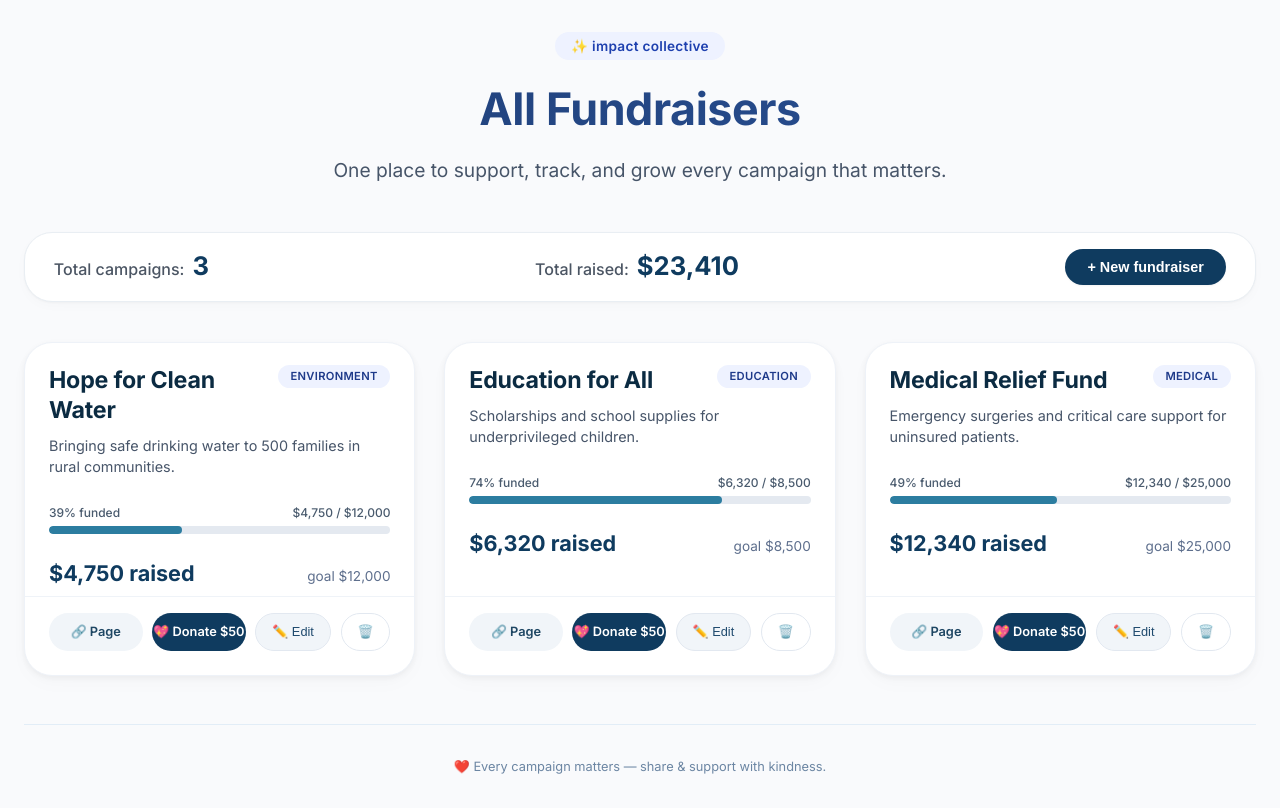
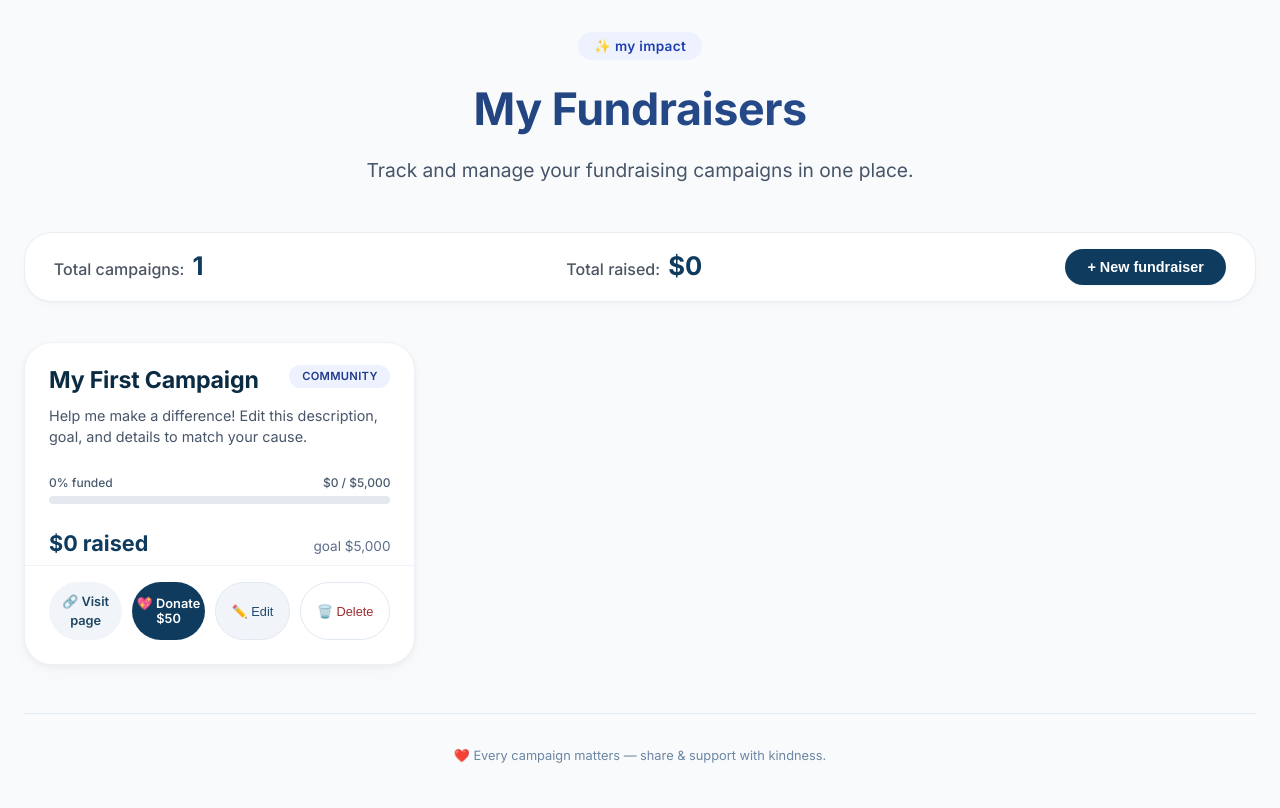
Before and after one commit to jvhn0gl3/Jvhn0gl3.github.io, a plain HTML site: page index.html in a window 1280 px wide. Drawn offline with Linux system fonts and the light colour scheme.

Commit message:
refactor: reduce to single starter fundraiser template
- Remove example fundraisers, keep only one customizable template
- Set initial raised amount to $0 for blank slate
- Preserve all CRUD functionality for adding new campaigns
- Maintain localStorage persistence for user data
- Cleaner starting point for personalized fundraising management

```diff
--- a/index.html
+++ b/index.html
@@ -3,7 +3,7 @@
 <head>
   <meta charset="UTF-8">
   <meta name="viewport" content="width=device-width, initial-scale=1.0, viewport-fit=cover">
-  <title>Fundraiser Hub | All Campaigns</title>
+  <title>Fundraiser Hub | My Campaigns</title>
   <!-- Google Fonts & simple reset for clean modern look -->
   <link href="https://fonts.googleapis.com/css2?family=Inter:opsz,wght@14..32,300;14..32,400;14..32,500;14..32,600;14..32,700&display=swap" rel="stylesheet">
   <style>
@@ -410,9 +410,9 @@
 
 <div class="container">
   <div class="header">
-    <div class="badge">✨ impact collective</div>
-    <h1>All Fundraisers</h1>
-    <div class="subhead">One place to support, track, and grow every campaign that matters.</div>
+    <div class="badge">✨ my impact</div>
+    <h1>My Fundraisers</h1>
+    <div class="subhead">Track and manage your fundraising campaigns in one place.</div>
   </div>
 
   <div class="stats-row">
@@ -492,35 +492,17 @@
         fundraisers = JSON.parse(stored);
       } catch(e) { console.warn(e); }
     }
-    // if empty, seed with 3 beautiful demo fundraisers to make it lively
+    // Only one starter fundraiser - completely blank template for you to customize
     if (!fundraisers || fundraisers.length === 0) {
       fundraisers = [
         {
-          id: "fd1",
-          title: "Hope for Clean Water",
-          category: "Environment",
-          description: "Bringing safe drinking water to 500 families in rural communities.",
-          goal: 12000,
-          raised: 4750,
-          link: "https://example.com/cleanwater"
-        },
-        {
-          id: "fd2",
-          title: "Education for All",
-          category: "Education",
-          description: "Scholarships and school supplies for underprivileged children.",
-          goal: 8500,
-          raised: 6320,
-          link: "https://example.com/educationforall"
-        },
-        {
-          id: "fd3",
-          title: "Medical Relief Fund",
-          category: "Medical",
-          description: "Emergency surgeries and critical care support for uninsured patients.",
-          goal: 25000,
-          raised: 12340,
-          link: "https://example.com/medicalrelief"
+          id: "starter-001",
+          title: "My First Campaign",
+          category: "Community",
+          description: "Help me make a difference! Edit this description, goal, and details to match your cause.",
+          goal: 5000,
+          raised: 0,
+          link: ""
         }
       ];
       saveToStorage();
@@ -589,13 +571,14 @@
           <div class="card-actions">
             <a href="${linkHref}" target="${linkTarget}" rel="${linkRel}" class="btn-link">🔗 Visit page</a>
             <button class="btn-donate donate-simulate" data-id="${f.id}">💖 Donate $50</button>
+            <button class="delete-btn edit-fundraiser" data-edit-id="${f.id}" style="background:#f1f5f9; color:#1f4a6e;">✏️ Edit</button>
             <button class="delete-btn" data-id="${f.id}">🗑️ Delete</button>
           </div>
         </div>
       `;
     }).join('');
 
-    // attach event listeners for donate simulation & delete
+    // attach event listeners for donate simulation & delete & edit
     document.querySelectorAll('.donate-simulate').forEach(btn => {
       btn.addEventListener('click', (e) => {
         e.stopPropagation();
@@ -604,11 +587,19 @@
       });
     });
 
-    document.querySelectorAll('.delete-btn').forEach(btn => {
+    document.querySelectorAll('.delete-btn[data-id]').forEach(btn => {
       btn.addEventListener('click', (e) => {
         e.stopPropagation();
         const id = btn.getAttribute('data-id');
         deleteFundraiser(id);
+      });
+    });
+
+    document.querySelectorAll('.edit-fundraiser').forEach(btn => {
+      btn.addEventListener('click', (e) => {
+        e.stopPropagation();
+        const id = btn.getAttribute('data-edit-id');
+        if(id) openModalForEdit(id);
       });
     });
   }
@@ -632,6 +623,7 @@
       fundraisers = fundraisers.filter(f => f.id !== id);
       saveToStorage();
       renderDashboard();
+      showToast('Fundraiser removed');
     }
   }
 
@@ -646,7 +638,7 @@
       fundraisers[index].raised = newRaised;
       saveToStorage();
       renderDashboard();
-      // subtle feedback (optional alert replacement)
+      // subtle feedback
       const msg = newRaised >= goal ? "🎉 Goal reached! Amazing support!" : "❤️ +$50 donated! Thank you!";
       showToast(msg);
     }
@@ -759,87 +751,6 @@
     document.getElementById('editId').value = '';
   }
 
-  // attach edit to cards dynamically? We'll add an edit button or use context menu, but to keep UI clean,
-  // we provide an "edit" action by clicking on the title? I'll add an extra edit icon inside card header for better UX.
-  // But original spec didn't require edit, but it's intuitive. I'll embed a small edit button (pencil) near category.
-  // Since we already have delete and donate, we add "edit" to each card's actions.
-  // To avoid re-render complexity, we will modify renderDashboard to include an edit button.
-  // Actually we need to re-render with edit. Let's update card-actions to include an edit button.
-  // Buttons: Visit page, Donate, Edit, Delete. Better user experience.
-  // I'll override the card-actions section inside renderDashboard to include an edit button.
-  // Because the current card actions have only donate and delete + link. I'll insert edit.
-  // Let's rewrite the card actions part inside renderDashboard to have "✏️ Edit".
-
-  // Override the renderDashboard function to include edit button:
-  const originalRender = renderDashboard;
-  window.renderDashboard = function() {
-    const grid = document.getElementById('fundraisersGrid');
-    const emptyDiv = document.getElementById('emptyMessage');
-
-    if (!fundraisers.length) {
-      grid.innerHTML = '';
-      emptyDiv.style.display = 'block';
-      document.getElementById('totalCampaignsCount').innerText = '0';
-      document.getElementById('totalRaisedSum').innerText = '$0';
-      return;
-    }
-    emptyDiv.style.display = 'none';
-    const totalCampaigns = fundraisers.length;
-    const totalRaised = fundraisers.reduce((sum, f) => sum + (f.raised || 0), 0);
-    document.getElementById('totalCampaignsCount').innerText = totalCampaigns;
-    document.getElementById('totalRaisedSum').innerText = `$${totalRaised.toLocaleString()}`;
-
-    grid.innerHTML = fundraisers.map(f => {
-      const percent = Math.min(100, Math.floor(((f.raised || 0) / (f.goal || 1)) * 100));
-      const raisedFormatted = (f.raised || 0).toLocaleString();
-      const goalFormatted = (f.goal || 0).toLocaleString();
-      const linkHref = f.link && f.link.trim() !== "" ? f.link : "#";
-      const linkTarget = (f.link && f.link.trim() !== "") ? '_blank' : '_self';
-      return `
-        <div class="card" data-id="${f.id}">
-          <div class="card-header">
-            <span class="fundraiser-title">${escapeHtml(f.title)}</span>
-            <span class="category-tag">${escapeHtml(f.category || 'Other')}</span>
-          </div>
-          <div class="description">${escapeHtml(f.description || 'No description provided.')}</div>
-          <div class="progress-section">
-            <div class="goal-row"><span>${percent}% funded</span><span>$${raisedFormatted} / $${goalFormatted}</span></div>
-            <div class="progress-bar-bg"><div class="progress-fill" style="width: ${percent}%;"></div></div>
-          </div>
-          <div class="amount-row"><span class="raised">$${raisedFormatted} raised</span><span class="target">goal $${goalFormatted}</span></div>
-          <div class="card-actions">
-            <a href="${linkHref}" target="${linkTarget}" rel="noopener noreferrer" class="btn-link">🔗 Page</a>
-            <button class="btn-donate donate-simulate" data-id="${f.id}">💖 Donate $50</button>
-            <button class="delete-btn edit-fundraiser" data-edit-id="${f.id}" style="background:#f1f5f9; color:#1f4a6e;">✏️ Edit</button>
-            <button class="delete-btn" data-id="${f.id}">🗑️</button>
-          </div>
-        </div>
-      `;
-    }).join('');
-
-    document.querySelectorAll('.donate-simulate').forEach(btn => {
-      btn.addEventListener('click', (e) => {
-        const id = btn.getAttribute('data-id');
-        simulateDonation(id);
-      });
-    });
-    document.querySelectorAll('.delete-btn[data-id]').forEach(btn => {
-      btn.addEventListener('click', (e) => {
-        const id = btn.getAttribute('data-id');
-        deleteFundraiser(id);
-      });
-    });
-    document.querySelectorAll('.edit-fundraiser').forEach(btn => {
-      btn.addEventListener('click', (e) => {
-        const id = btn.getAttribute('data-edit-id');
-        if(id) openModalForEdit(id);
-      });
-    });
-  };
-
-  // reassign global references
-  renderDashboard = window.renderDashboard;
-
   // event binding & init
   document.addEventListener('DOMContentLoaded', () => {
     loadFromStorage();
```
